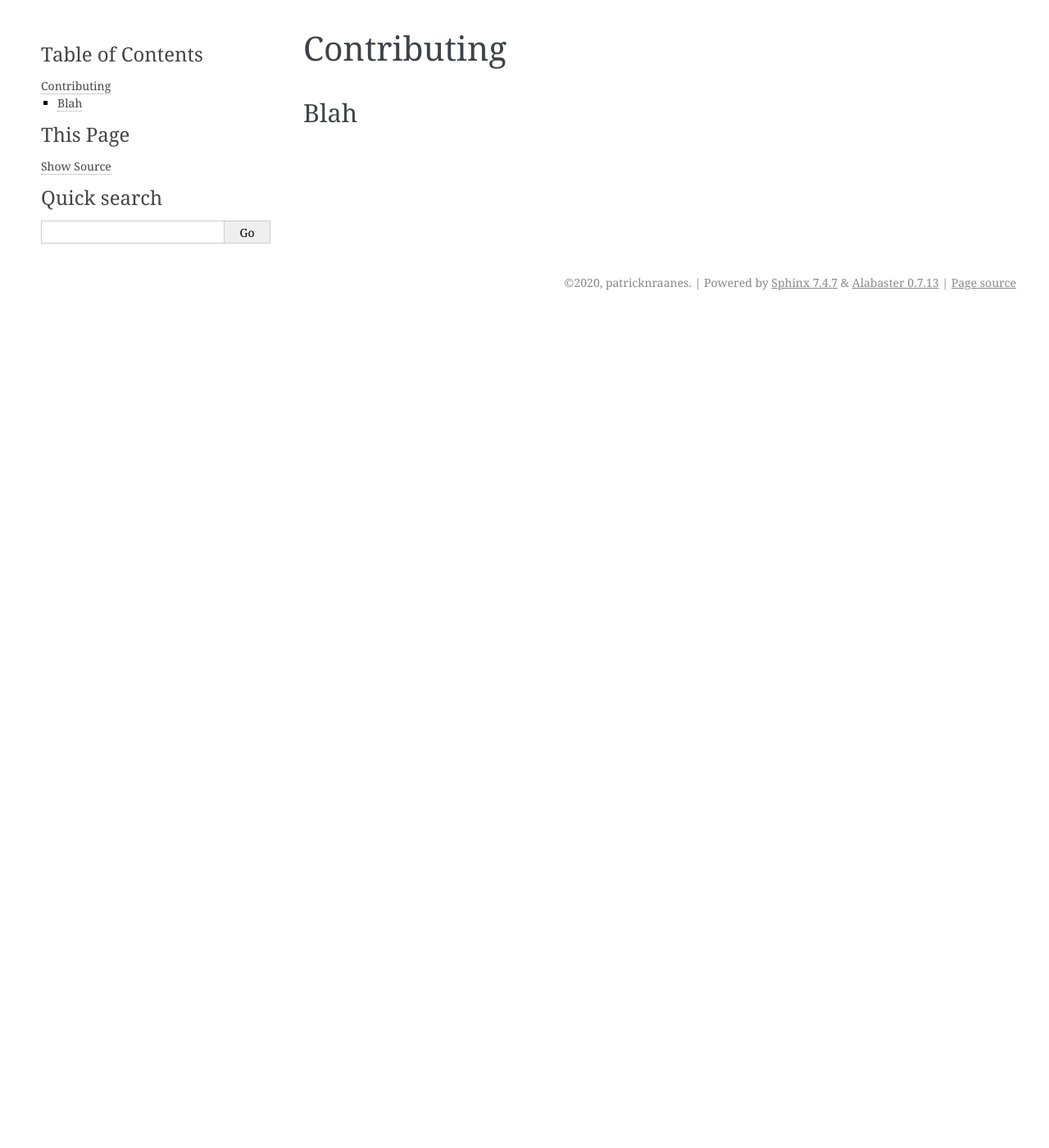
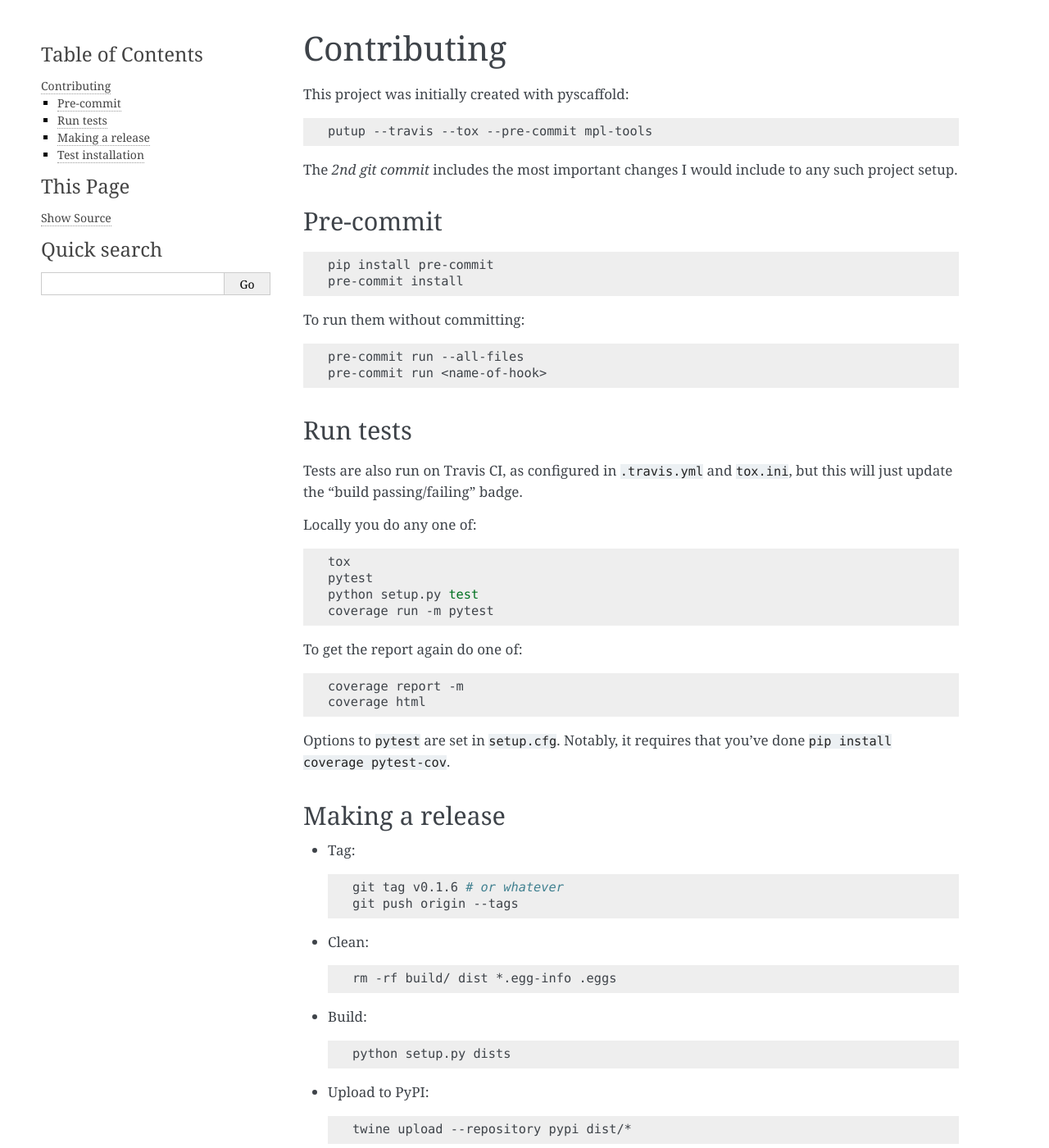
Before and after one commit to patnr/mpl-tools, a Sphinx documentation site: the page built from docs/contributing.rst, in a window 1280 px wide and 1400 px high. Shown: the whole window at 82% size. Built offline with Sphinx 7.4.7, drawn with Linux system fonts in a browser that asks for light colours; pages that are not in the unit, such as notebooks, are missing from menus; some of the changed text lies outside the part shown.

Commit message:
Added contributing.rst

```diff
--- a/docs/contributing.rst
+++ b/docs/contributing.rst
@@ -1,5 +1,112 @@
 Contributing
 ==========================
 
-Blah
+.. highlight:: sh
+
+This project was initially created with pyscaffold::
+
+    putup --travis --tox --pre-commit mpl-tools
+
+The *2nd git commit* includes the most important changes
+I would include to any such project setup.
+
+Pre-commit
 --------------------------
+
+::
+
+    pip install pre-commit
+    pre-commit install
+
+To run them without committing::
+
+    pre-commit run --all-files
+    pre-commit run <name-of-hook>
+
+
+Run tests
+--------------------------
+Tests are also run on Travis CI,
+as configured in ``.travis.yml`` and ``tox.ini``,
+but this will just update the "build passing/failing" badge.
+
+Locally you do any one of::
+
+    tox
+    pytest
+    python setup.py test
+    coverage run -m pytest
+
+To get the report again do one of::
+
+  coverage report -m
+  coverage html
+
+Options to ``pytest`` are set in ``setup.cfg``.
+Notably, it requires that you've done
+``pip install coverage pytest-cov``.
+
+
+
+Making a release
+--------------------------
+- Tag::
+
+    git tag v0.1.6 # or whatever
+    git push origin --tags
+
+- Clean::
+
+    rm -rf build/ dist *.egg-info .eggs
+
+- Build::
+
+    python setup.py dists
+
+- Upload to PyPI::
+
+    twine upload --repository pypi dist/*
+
+- Upload to Test.PyPI::
+
+    twine upload --repository testpypi dist/*
+
+  where ``~/.pypirc`` contains::
+
+    [distutils]
+    index-servers=
+                    pypi
+                    testpypi
+
+    [pypi]
+    username: myuser
+    password: mypass
+
+    [testpypi]
+    repository: https://test.pypi.org/legacy/
+    username: myuser
+    password: mypass
+
+
+Test installation
+--------------------------
+
+- Install from Test.PyPI::
+
+    pip install --extra-index-url https://test.pypi.org/simple/ mpl-tools
+
+- Install from PyPI::
+
+    pip install mpl-tools
+
+  - Install into specific dir (includes all of the dependencies)::
+
+      pip install mpl-tools -t MyDir
+
+  - Install with options::
+
+      pip install mpl-tools[testing]
+
+- Install from local (makes installation accessible from everywhere)::
+
+    pip install -e .
--- a/docs/index.rst
+++ b/docs/index.rst
@@ -29,7 +29,7 @@ Contents
 .. toctree::
    :maxdepth: 2
 
-   Contributing
+   Contributing <contributing>
    License <license>
    Authors <authors>
    Changelog <changelog>
```
